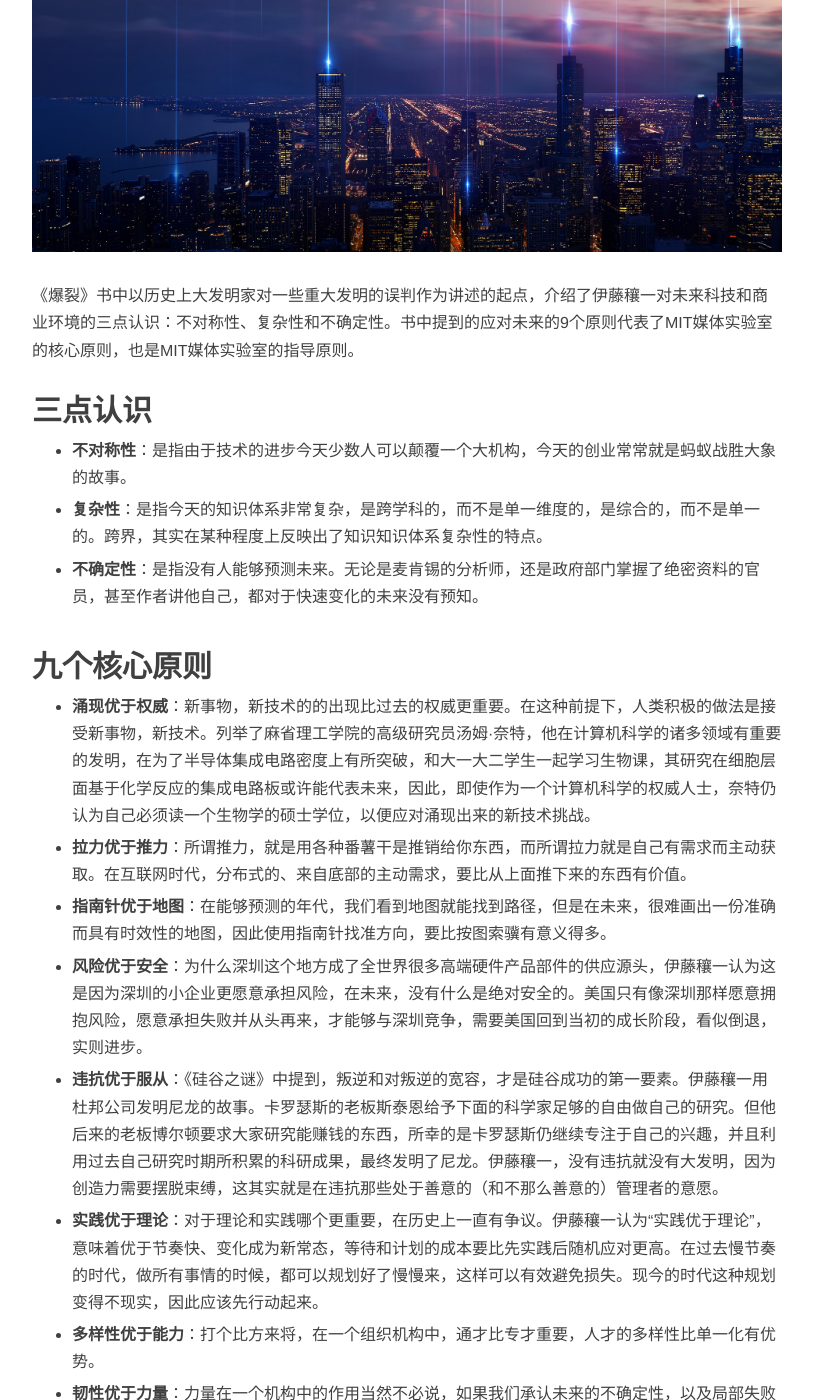
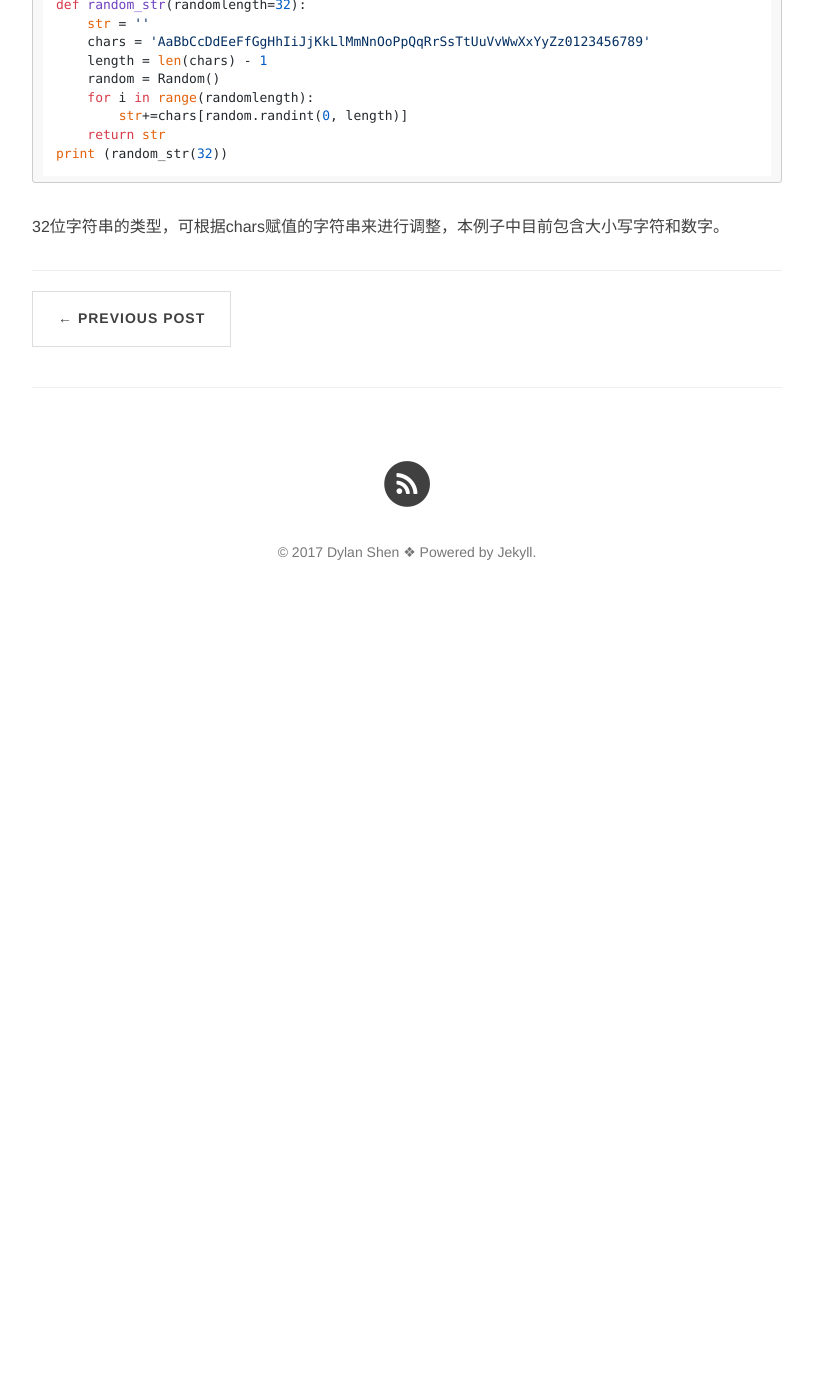
Before and after one commit to DylanShen2017/dylanshen2017.github.io, a Jekyll site: the page built from _posts/2017-11-19-PythonGetRandom32.md, in a window 1280 px wide and 1400 px high, scrolled down 795 px. Shown: the whole window, without its empty margins (233-1046 px from the left). Built offline with Jekyll 4.4.1, drawn with Linux system fonts in a browser that asks for light colours; nearby versions of some CDN libraries; comment, search, counter and statistics services are not loaded; after the commit the page ends 1425 px from its top, so only the background shows below that; some of the changed text lies outside the part shown.

````diff
--- a/_posts/2017-11-19-PythonGetRandom32.md
+++ b/_posts/2017-11-19-PythonGetRandom32.md
@@ -1,43 +1,26 @@
----
 layout: post
 title: 《爆裂》推荐序二摘要
-date: 2017-11-14
+date: 2017-11-19
 categories: blog
-tags: 伊藤穰一
-description: 伊藤穰一及其团队阐述那些亘古不变的至臻原则，
----
-# 《爆裂》推荐序二摘要
-![](https://github.com/DylanShen2017/dylanshen2017.github.io/raw/master/media/2017111401_banner.jpg)
+tags: pythom
 
-《爆裂》书中以历史上大发明家对一些重大发明的误判作为讲述的起点，介绍了伊藤穰一对未来科技和商业环境的三点认识：不对称性、复杂性和不确定性。书中提到的应对未来的9个原则代表了MIT媒体实验室的核心原则，也是MIT媒体实验室的指导原则。
+description: 使用python随机生成32位字符串
 
-## 三点认识
 
-- **不对称性**：是指由于技术的进步今天少数人可以颠覆一个大机构，今天的创业常常就是蚂蚁战胜大象的故事。
+# Python随机生成32位字符串用于API秘钥
 
-- **复杂性**：是指今天的知识体系非常复杂，是跨学科的，而不是单一维度的，是综合的，而不是单一的。跨界，其实在某种程度上反映出了知识知识体系复杂性的特点。
+在配置企业微信支付API的过程中，32位字符作为API秘钥，本想使用连续的英文和数字作为API秘钥，考虑到涉及到钱，其安全性还是需要高一些。 最近刚好在学习Python，就尝试着写一下随机生成32位字符串的函数：
 
-- **不确定性**：是指没有人能够预测未来。无论是麦肯锡的分析师，还是政府部门掌握了绝密资料的官员，甚至作者讲他自己，都对于快速变化的未来没有预知。
-
-## 九个核心原则
-- **涌现优于权威**：新事物，新技术的的出现比过去的权威更重要。在这种前提下，人类积极的做法是接受新事物，新技术。列举了麻省理工学院的高级研究员汤姆·奈特，他在计算机科学的诸多领域有重要的发明，在为了半导体集成电路密度上有所突破，和大一大二学生一起学习生物课，其研究在细胞层面基于化学反应的集成电路板或许能代表未来，因此，即使作为一个计算机科学的权威人士，奈特仍认为自己必须读一个生物学的硕士学位，以便应对涌现出来的新技术挑战。
-
-- **拉力优于推力**：所谓推力，就是用各种番薯干是推销给你东西，而所谓拉力就是自己有需求而主动获取。在互联网时代，分布式的、来自底部的主动需求，要比从上面推下来的东西有价值。
-
-- **指南针优于地图**：在能够预测的年代，我们看到地图就能找到路径，但是在未来，很难画出一份准确而具有时效性的地图，因此使用指南针找准方向，要比按图索骥有意义得多。
-
-- **风险优于安全**：为什么深圳这个地方成了全世界很多高端硬件产品部件的供应源头，伊藤穰一认为这是因为深圳的小企业更愿意承担风险，在未来，没有什么是绝对安全的。美国只有像深圳那样愿意拥抱风险，愿意承担失败并从头再来，才能够与深圳竞争，需要美国回到当初的成长阶段，看似倒退，实则进步。
-
-- **违抗优于服从**：《硅谷之谜》中提到，叛逆和对叛逆的宽容，才是硅谷成功的第一要素。伊藤穰一用杜邦公司发明尼龙的故事。卡罗瑟斯的老板斯泰恩给予下面的科学家足够的自由做自己的研究。但他后来的老板博尔顿要求大家研究能赚钱的东西，所幸的是卡罗瑟斯仍继续专注于自己的兴趣，并且利用过去自己研究时期所积累的科研成果，最终发明了尼龙。伊藤穰一，没有违抗就没有大发明，因为创造力需要摆脱束缚，这其实就是在违抗那些处于善意的（和不那么善意的）管理者的意愿。
-
-- **实践优于理论**：对于理论和实践哪个更重要，在历史上一直有争议。伊藤穰一认为“实践优于理论”，意味着优于节奏快、变化成为新常态，等待和计划的成本要比先实践后随机应对更高。在过去慢节奏的时代，做所有事情的时候，都可以规划好了慢慢来，这样可以有效避免损失。现今的时代这种规划变得不现实，因此应该先行动起来。
-
-- **多样性优于能力**：打个比方来将，在一个组织机构中，通才比专才重要，人才的多样性比单一化有优势。
-
-- **韧性优于力量**：力量在一个机构中的作用当然不必说，如果我们承认未来的不确定性，以及局部失败的必然性，我们就需要一个能抵御灾难性故障的系统，而韧性能够帮助渡过意想不到的风暴，使得一个机构真正变得更加活跃、强健和有活力。在未来某一时刻，我们都可能无可避免地要面临失败，最实用的系统能够快速革新重生，关键在于保持韧性。
-
-- **系统优于个体**：面对强势竞争时，具有优势的还是一个系统，而非一个特别强大的个体；是一套能够保证不断成功的制度，而不是一个天才个人的行为。
-
-对于新事物的涌现，新科技的发展，总得来讲，伊藤穰一对人类未来还是持乐观态度的，他认为机器还没有到取代人的时候。人类所具有适应性，并且相信人类能适应未来，只是我们过去过分看重物质财富而忽视了人的适应性，同样人的适应性的背后是人的创造性。
-
-摘自吴军博士在《爆裂》推荐序二的文章内容。
+```
+from random import Random
+def random_str(randomlength=32):
+    str = ''
+    chars = 'AaBbCcDdEeFfGgHhIiJjKkLlMmNnOoPpQqRrSsTtUuVvWwXxYyZz0123456789'
+    length = len(chars) - 1
+    random = Random()
+    for i in range(randomlength):
+        str+=chars[random.randint(0, length)]
+    return str
+print (random_str(32))
+```
+32位字符串的类型，可根据chars赋值的字符串来进行调整，本例子中目前包含大小写字符和数字。
````
Also changed, not shown: 1 other file.
